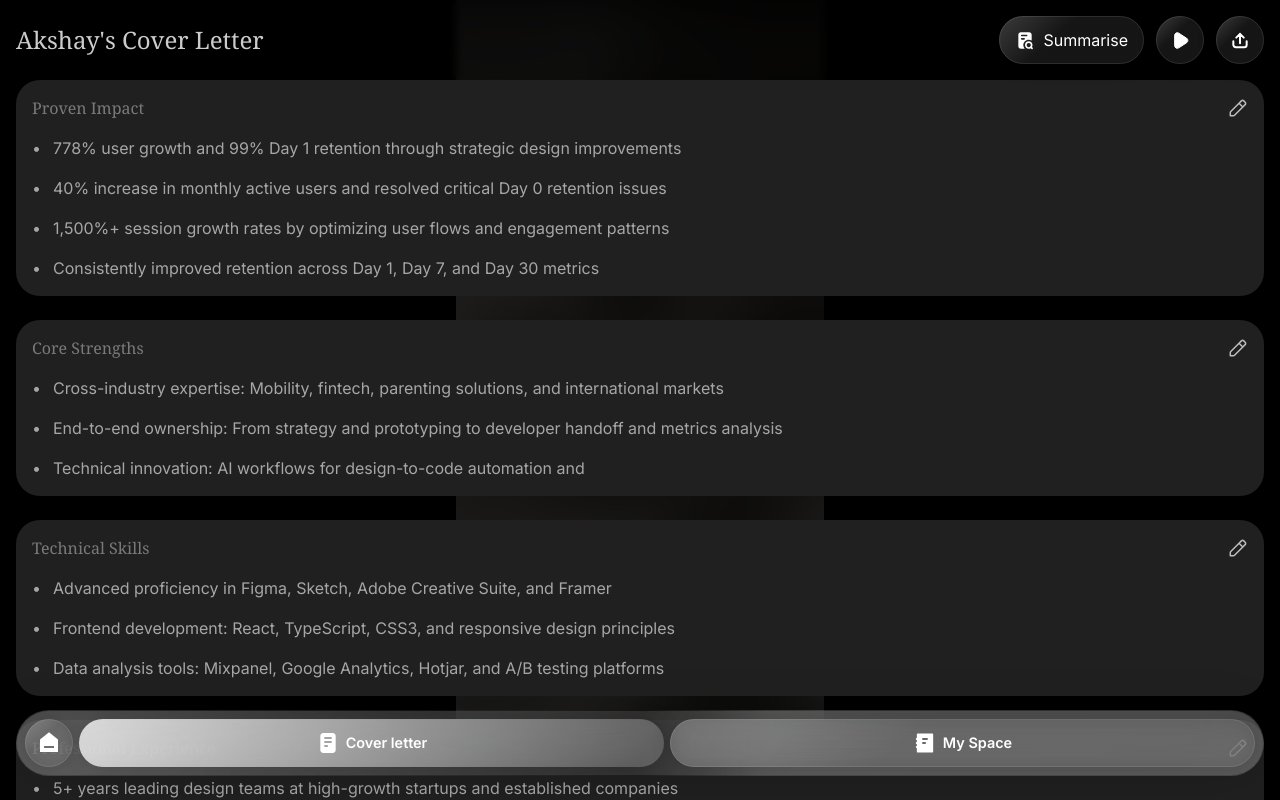
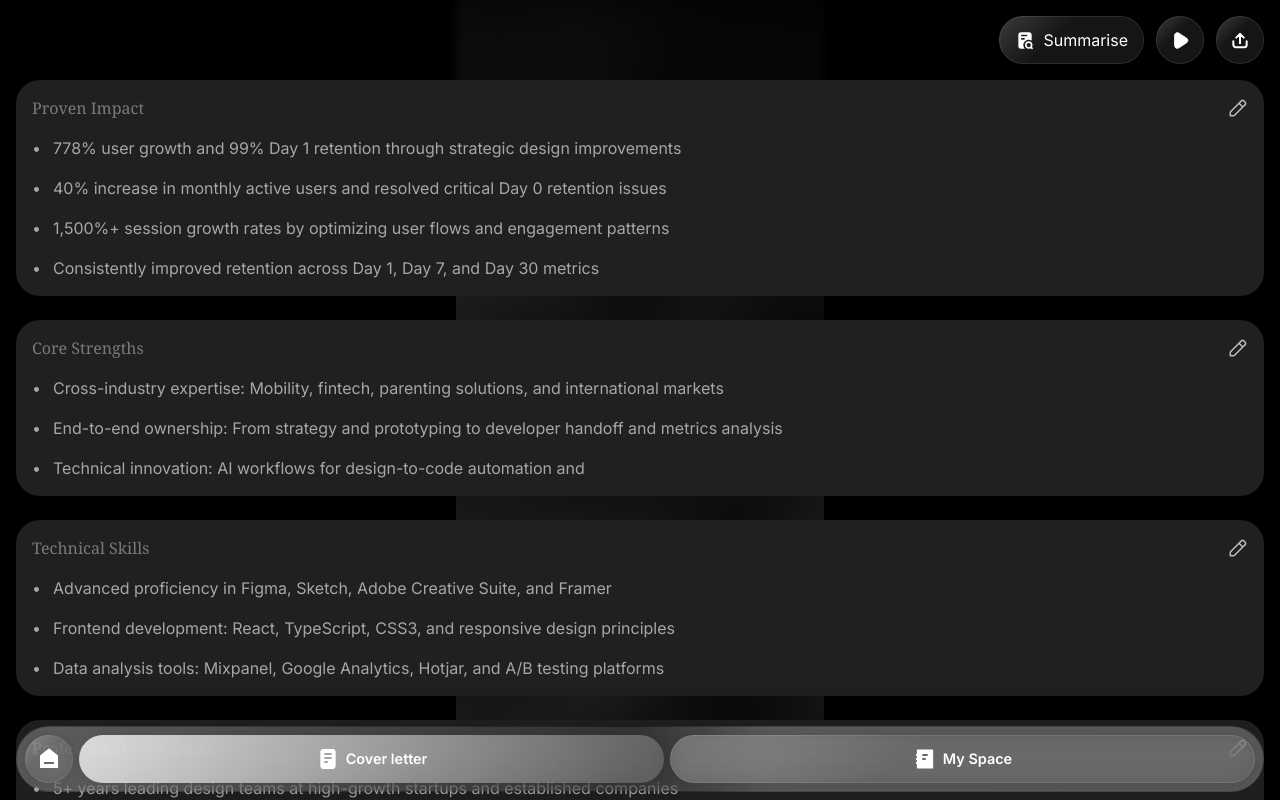
Before and after one commit to akshayborade09/coverio, a Next.js app: page /cover-letter in a window 1280 px wide. Built offline with nearby package versions, Linux system fonts and the light colour scheme; a web font is replaced by a local one.

Commit message:
Remove Akshay's Cover Letter heading from cover letter page - Keep only the action buttons in the header - Clean up copied content, keeping only the UI inspiration

```diff
--- a/app/cover-letter/page.tsx
+++ b/app/cover-letter/page.tsx
@@ -419,8 +419,7 @@ export default function CoverLetterPage() {
       <div className="text-[#ffffff] relative">
         {/* Header */}
         <div className="sticky top-0 z-50 bg-black bg-opacity-40 backdrop-blur-sm">
-          <div className="flex justify-between items-center p-4">
-            <h1 className="text-white text-2xl font-serif opacity-80">Akshay's Cover Letter</h1>
+          <div className="flex justify-end items-center p-4">
             <div className="flex gap-3">
               <button
                 className="flex items-center gap-2 px-4 py-2"
--- a/components/BottomNavigation.tsx
+++ b/components/BottomNavigation.tsx
@@ -40,7 +40,7 @@ export default function BottomNavigation({}: BottomNavigationProps) {
 
   return (
     <>
-              <div className="fixed bottom-0 left-0 right-0 px-4 pb-6 z-50 bg-transparent">
+              <div className="fixed bottom-0 left-0 right-0 px-4 pb-2 z-50 bg-transparent">
         {/* Navigation */}
         <div
           className="p-[1px] rounded-[991.36px] inline-flex w-full"
```
